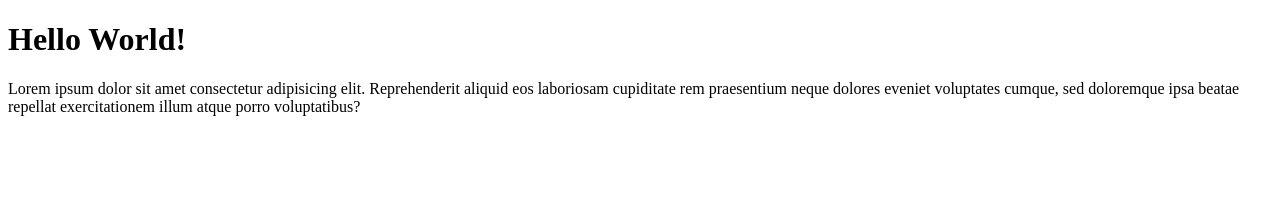
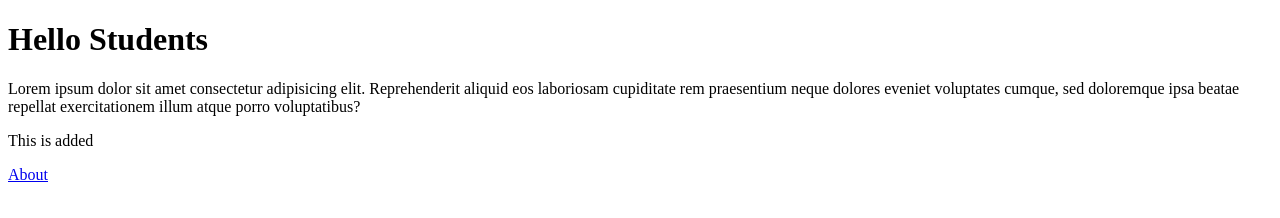
Before and after one commit to jonhenrikaavitsland/first-repo, a plain HTML site: page index.html in a window 1280 px wide. Drawn offline with Linux system fonts and the light colour scheme.

Commit message:
adding about page and styles css file

```diff
--- a/index.html
+++ b/index.html
@@ -7,7 +7,13 @@
     <title>Document</title>
 </head>
 <body>
-    <h1>Hello World!</h1>
-    <p>Lorem ipsum dolor sit amet consectetur adipisicing elit. Reprehenderit aliquid eos laboriosam cupiditate rem praesentium neque dolores eveniet voluptates cumque, sed doloremque ipsa beatae repellat exercitationem illum atque porro voluptatibus?</p>
-</body>
+    <header>
+        <h1>Hello Students</h1>
+    </header>
+    <Main>
+        <p>Lorem ipsum dolor sit amet consectetur adipisicing elit. Reprehenderit aliquid eos laboriosam cupiditate rem praesentium neque dolores eveniet voluptates cumque, sed doloremque ipsa beatae repellat exercitationem illum atque porro voluptatibus?</p>
+        <p>This is added</p>
+    <a href="about.html">About</a>
+</Main>
+    </body>
 </html>
```
Also changed, not shown: about.html (added), css/styles.css (added).
